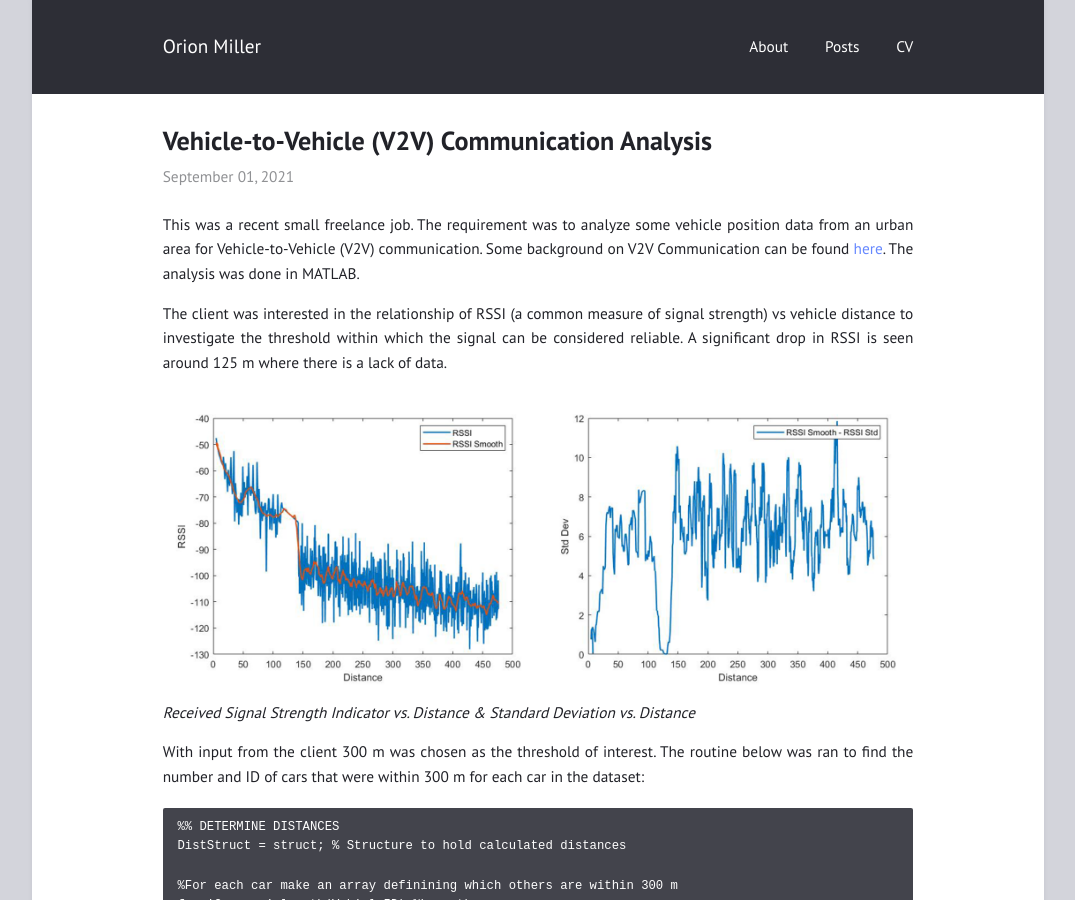
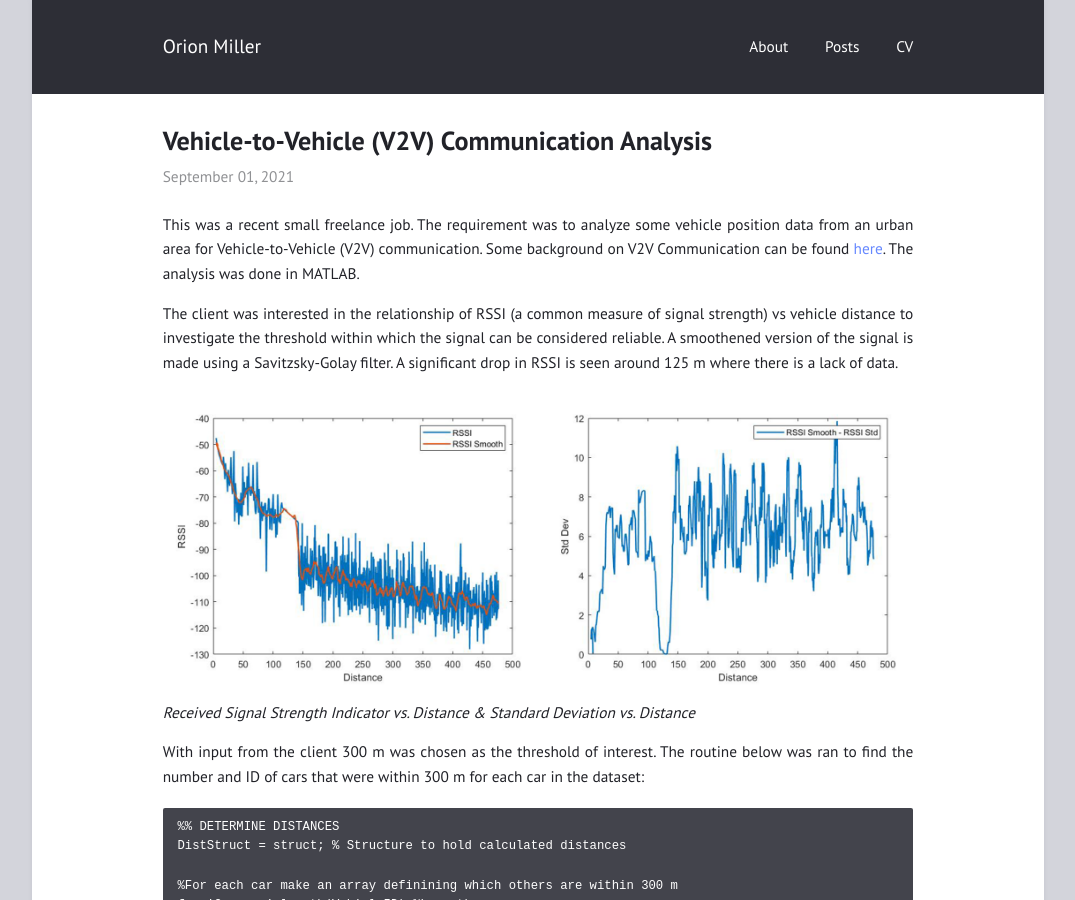
Before and after one commit to orion-miller/orion-miller.github.io, a Jekyll site: the page built from _posts/2021-09-01-vehicle-to-vehicle-communication.md, in a window 1280 px wide and 900 px high. Shown: the whole window, without its empty margins (102-1177 px from the left). Built offline with Jekyll 4.4.1, drawn with Linux system fonts in a browser that asks for light colours.

Commit message:
SGO filter

```diff
--- a/_posts/2021-09-01-vehicle-to-vehicle-communication.md
+++ b/_posts/2021-09-01-vehicle-to-vehicle-communication.md
@@ -7,7 +7,7 @@ categories: media
 
 This was a recent small freelance job. The requirement was to analyze some vehicle position data from an urban area for Vehicle-to-Vehicle (V2V) communication. Some background on V2V Communication can be found [here](https://www.techtarget.com/iotagenda/definition/vehicle-to-vehicle-communication-V2V-communication). The analysis was done in MATLAB.
 
-The client was interested in the relationship of RSSI (a common measure of signal strength) vs vehicle distance to investigate the threshold within which the signal can be considered reliable. A significant drop in RSSI is seen around 125 m where there is a lack of data.
+The client was interested in the relationship of RSSI (a common measure of signal strength) vs vehicle distance to investigate the threshold within which the signal can be considered reliable. A smoothened version of the signal is made using a Savitzsky-Golay filter. A significant drop in RSSI is seen around 125 m where there is a lack of data.
 
 ![](/assets/images/2021-09-01-vehicle-to-vehicle-communication/Sample-RSSI_Std_Dev.png)
 *Received Signal Strength Indicator vs. Distance & Standard Deviation vs. Distance*
```
